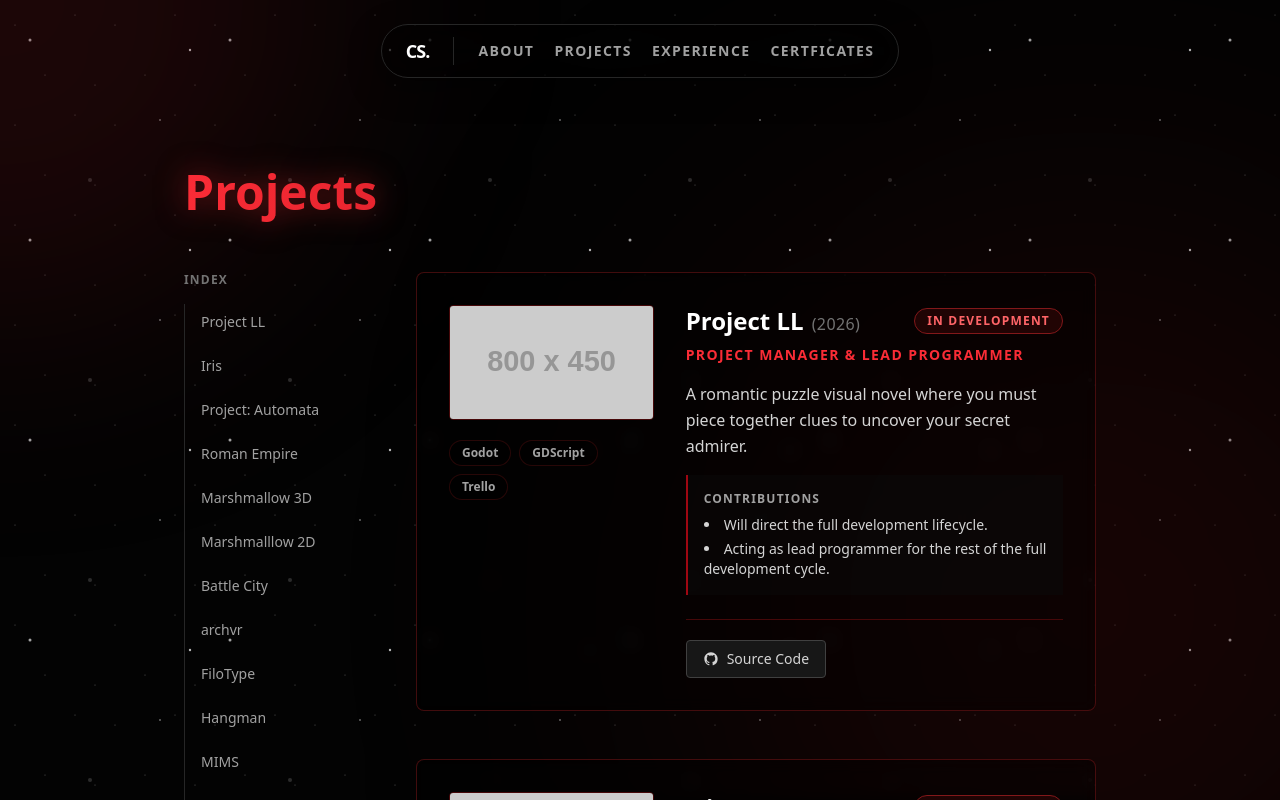
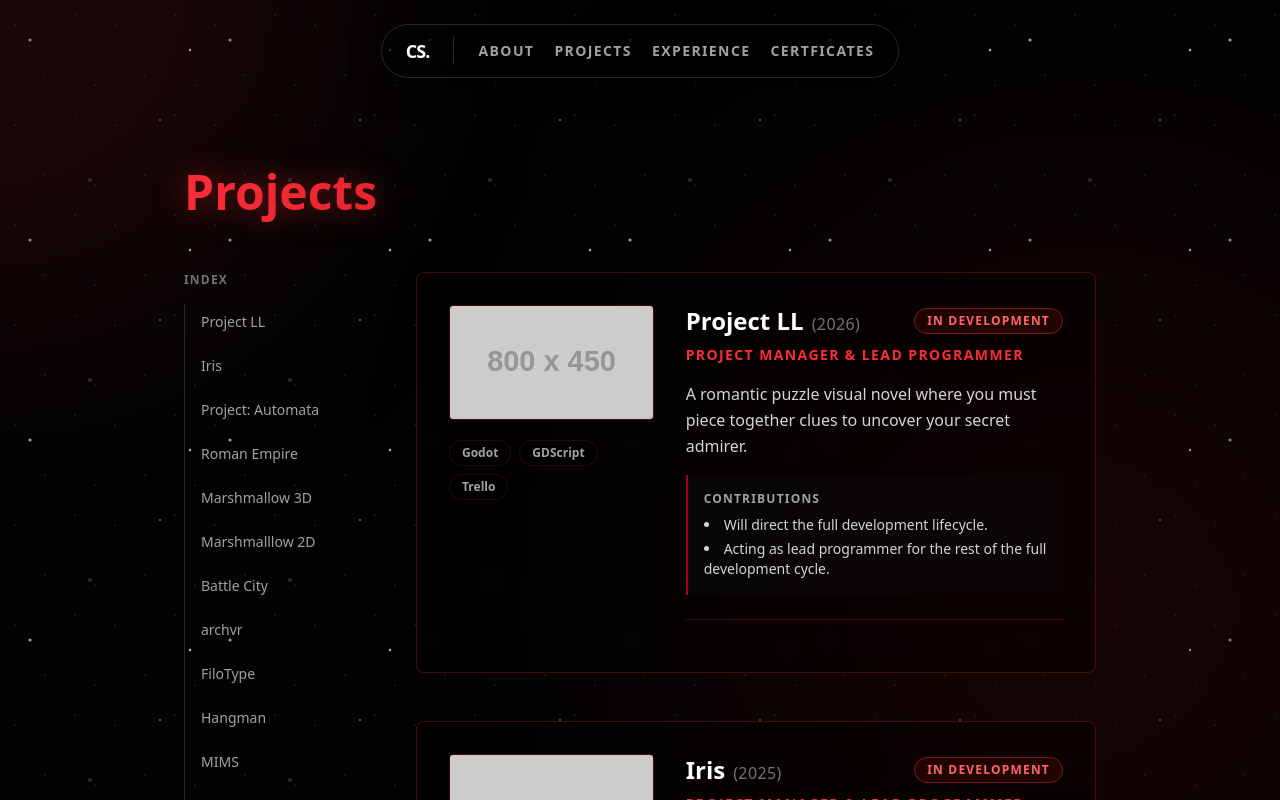
Before and after one commit to christansalvaa/christansalvaa-portfolio, a Next.js app: page /projects in a window 1280 px wide. Shown: the top 800 px of the page. Built offline with nearby package versions, Linux system fonts and the light colour scheme.

Commit message:
- Edited May 28 2026
- edited projects tab

```diff
--- a/app/projects/page.tsx
+++ b/app/projects/page.tsx
@@ -18,7 +18,7 @@ const myProjects = [
     ],
     image: "https://placehold.co/800x450/0a0a0a/ef4444?text=In Developement",
     links: {
-      github: "https://github.com/whileyouslept-games/Project-LL",
+      github: "",
       itch: "",
       trailer: "",
       demo: ""
```
